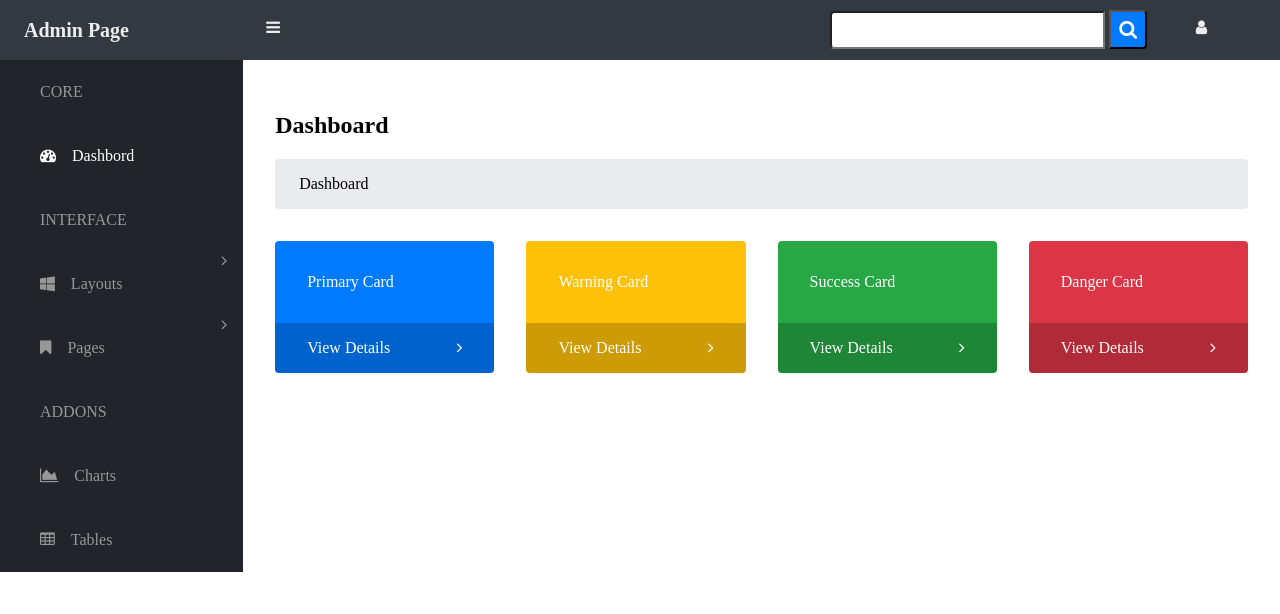
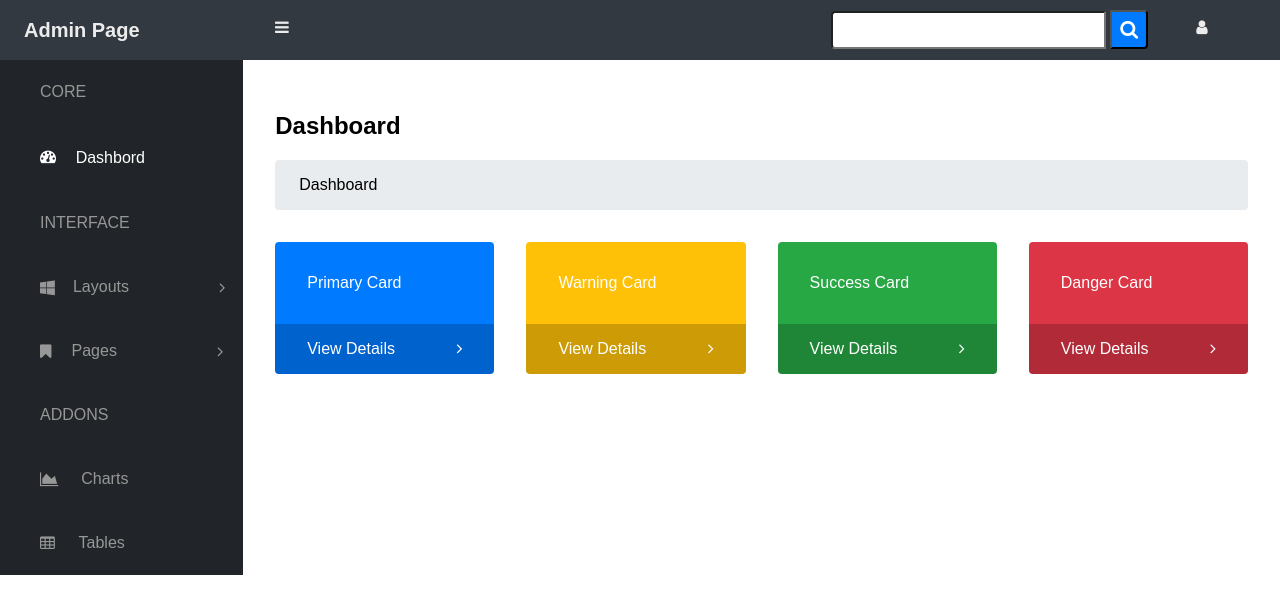
Before and after one commit to veni75/project-css3-002-admin-template, a plain HTML site: page index.html in a window 1280 px wide. Drawn offline with Linux system fonts and the light colour scheme.

Commit message:
ikonok elrendezése

```diff
--- a/index.html
+++ b/index.html
@@ -26,13 +26,40 @@
             <nav class="main__nav">
                 <ul class="nav__ul">
                     <li class="nav__li--none nav__li--uppercase">Core</li>
-                    <li><a href="#"><i class="fa fa-tachometer"></i><span class="nav__li--none nav__li--white">Dashbord</span></a></li>
+                    <li>
+                        <a href="#">
+                            <i class="fa fa-tachometer"></i>
+                            <span class="nav__li--none nav__li--white">Dashbord</span>
+                        </a>
+                    </li>
                     <li class="nav__li--none nav__li--uppercase">Interface</li>
-                    <li><a href="#"><i class="fa fa-windows"></i><span class="nav__li--none">Layouts</span><i class="fa fa-angle-right"></i></a></li>
-                    <li><a href="#"><i class="fa fa-bookmark"></i><span class="nav__li--none">Pages</span><i class="fa fa-angle-right"></i></a></li>
+                    <li>
+                        <a href="#">
+                            <i class="fa fa-windows"></i>
+                            <span class="nav__li--none">Layouts</span>
+                            <i class="fa fa-angle-right nyil"></i>
+                        </a>
+                    </li>
+                    <li>
+                        <a href="#">
+                            <i class="fa fa-bookmark"></i>
+                            <span class="nav__li--none">Pages</span>
+                            <i class="fa fa-angle-right nyil"></i>
+                        </a>
+                    </li>
                     <li class="nav__li--none nav__li--uppercase">Addons</li>
-                    <li><a href="#"><i class="fa fa-area-chart"></i><span class="nav__li--none">Charts</span></a></li>
-                    <li><a href="#"><i class="fa fa-table"></i><span class="nav__li--none">Tables</span></a></li>
+                    <li>
+                        <a href="#">
+                            <i class="fa fa-area-chart"></i>
+                            <span class="nav__li--none">Charts</span>
+                        </a>
+                    </li>
+                    <li>
+                        <a href="#">
+                            <i class="fa fa-table"></i>
+                            <span class="nav__li--none">Tables</span>
+                        </a>
+                    </li>
                 </ul>
             </nav>
         </aside>
@@ -42,19 +69,19 @@
             <div class="main__cards">
                 <div class="main__card main__card--blue">
                     <div class="card__top">Primary Card</div>
-                    <div class="card__bottom">View Details<i class="fa fa-angle-right"></i></div>
+                    <div class="card__bottom">View Details<i class="fa fa-angle-right nyilacska"></i></div>
                 </div>
                 <div class="main__card main__card--yellow">
                     <div class="card__top">Warning Card</div>
-                    <div class="card__bottom">View Details<i class="fa fa-angle-right"></i></div>
+                    <div class="card__bottom">View Details<i class="fa fa-angle-right nyilacska"></i></div>
                 </div>
                 <div class="main__card main__card--green">
                     <div class="card__top">Success Card</div>
-                    <div class="card__bottom">View Details<i class="fa fa-angle-right"></i></div>
+                    <div class="card__bottom">View Details<i class="fa fa-angle-right nyilacska"></i></div>
                 </div>
                 <div class="main__card main__card--red">
                     <div class="card__top">Danger Card</div>
-                    <div class="card__bottom">View Details<i class="fa fa-angle-right"></i></div>
+                    <div class="card__bottom">View Details<i class="fa fa-angle-right nyilacska"></i></div>
                 </div>
             </div>
         </section>
--- a/style.css
+++ b/style.css
@@ -2,31 +2,33 @@
     box-sizing: border-box;
 }
 
+html {
+    font-size: 16px;
+}
+
 body {
-    font-size: 16px;
+    font-family: Arial, Helvetica, sans-serif;
     margin: 0;
     padding: 0;
 }
 
 .header--dark {
+    align-items: stretch;
     background-color: rgb(51, 57, 64);
     color: rgb(236, 236, 236);
+    display: flex;
     padding: 0 1.5rem;
-    display: flex;
-    justify-content: space-around;
-    flex-flow: row wrap;
-    align-items: stretch;
 }
 
 .header__title {
+    flex-grow: 2;
     font-size: 1.25rem;
     line-height: 1.25rem;
-    flex-grow: 2;
 }
 
 .fa-bars {
+    flex-grow: 6;
     margin: 1.2rem;
-    flex-grow: 6;
 }
 
 .header__search {
@@ -36,11 +38,11 @@ body {
 
 .search__input {
     border-radius: 4px 0 0 4px;
-    padding: 0.375rem 0.75rem;
     font-size: 1.2rem;
-    transition: border 0.15s ease-in-out;
     margin-right: 0;
     margin-top: 0.7rem;
+    padding: 0.375rem 0.75rem;
+    transition: border 0.15s ease-in-out;
 }
 
 .search__input:focus {
@@ -53,20 +55,20 @@ body {
     border-radius: 0 4px 4px 0;
     font-size: 1.2rem;
     line-height: 1.2rem;
+    margin-left: 0;
     padding: 0.5rem;
-    margin-left: 0;
+}
+
+.fa-user {
+    flex-grow: 1;
+    margin: 1.2rem;
+    text-align: center;
 }
 
 .fa-search,
 .fa-tachometer {
     color: rgb(255, 255, 255);
     height: 1.2rem;
-}
-
-.fa-user {
-    margin: 1.2rem;
-    text-align: center;
-    flex-grow: 1;
 }
 
 main {
@@ -82,17 +84,28 @@ ul {
     margin: 0;
 }
 
-li,
-a {
+li {
+    color: rgb(151, 151, 151);
     line-height: 4rem;
-    color: rgb(151, 151, 151);
     list-style-type: none;
 }
 
-li i {
-    padding-right: 1rem;
+a {
+    align-items: center;
+    color: rgb(151, 151, 151);
+    display: flex;
+    flex-direction: row;
+    text-decoration: none;
 }
 
+li i {
+    flex-grow: 1;
+    margin: 1.5rem 0;
+}
+
+span {
+    flex-grow: 5;
+}
 
 .nav__li--white {
     color: rgb(255, 255, 255);
@@ -112,10 +125,12 @@ li i {
     }
 }
 
-.fa-angle-right {
+.nyilacska {
     float: right;
-    line-height: 1rem;
-    font-size: 1rem;
+}
+
+span {
+
 }
 
 .content {
@@ -146,26 +161,26 @@ li i {
 
 .main__card--blue {
     background-color: rgb(0, 123, 255);
-    transition: background-color 0.3s ease-in-out;
+    border-radius: 0.25rem;
     flex: 25%;
     margin: 2rem 0 1rem 0;
-    border-radius: 0.25rem;
+    transition: background-color 0.3s ease-in-out;
 }
 
 .main__card--yellow {
     background-color: rgb(255, 193, 7);
-    transition: background-color 0.3s ease-in-out;
+    border-radius: 0.25rem;
     flex: 25%;
     margin: 2rem 0 1rem 0;
-    border-radius: 0.25rem;
+    transition: background-color 0.3s ease-in-out;
 }
 
 .main__card--green {
     background-color: rgb(40, 167, 69);
-    transition: background-color 0.3s ease-in-out;
+    border-radius: 0.25rem;
     flex: 25%;
     margin: 2rem 0 1rem 0;
-    border-radius: 0.25rem;
+    transition: background-color 0.3s ease-in-out;
 }
 
 @media only screen and (min-width: 700px) {
@@ -185,21 +200,21 @@ li i {
 
 .main__card--red {
     background-color: rgb(220, 53, 69);
-    transition: background-color 0.3s ease-in-out;
+    border-radius: 0.25rem;
     flex: 25%;
     margin: 2rem 0 1rem 0;
-    border-radius: 0.25rem;
+    transition: background-color 0.3s ease-in-out;
 }
 
 .card__top {
+    color: rgb(255, 255, 255);
     padding: 2rem;
-    color: rgb(255, 255, 255);
 
 }
 
 .card__bottom {
-    padding: 1rem 2rem;
-    color: rgb(255, 255, 255);
     background-color: rgba(0, 0, 0, 0.2);
     border-radius: 0 0 0.25rem 0.25rem;
+    color: rgb(255, 255, 255);
+    padding: 1rem 2rem;
 }
```
